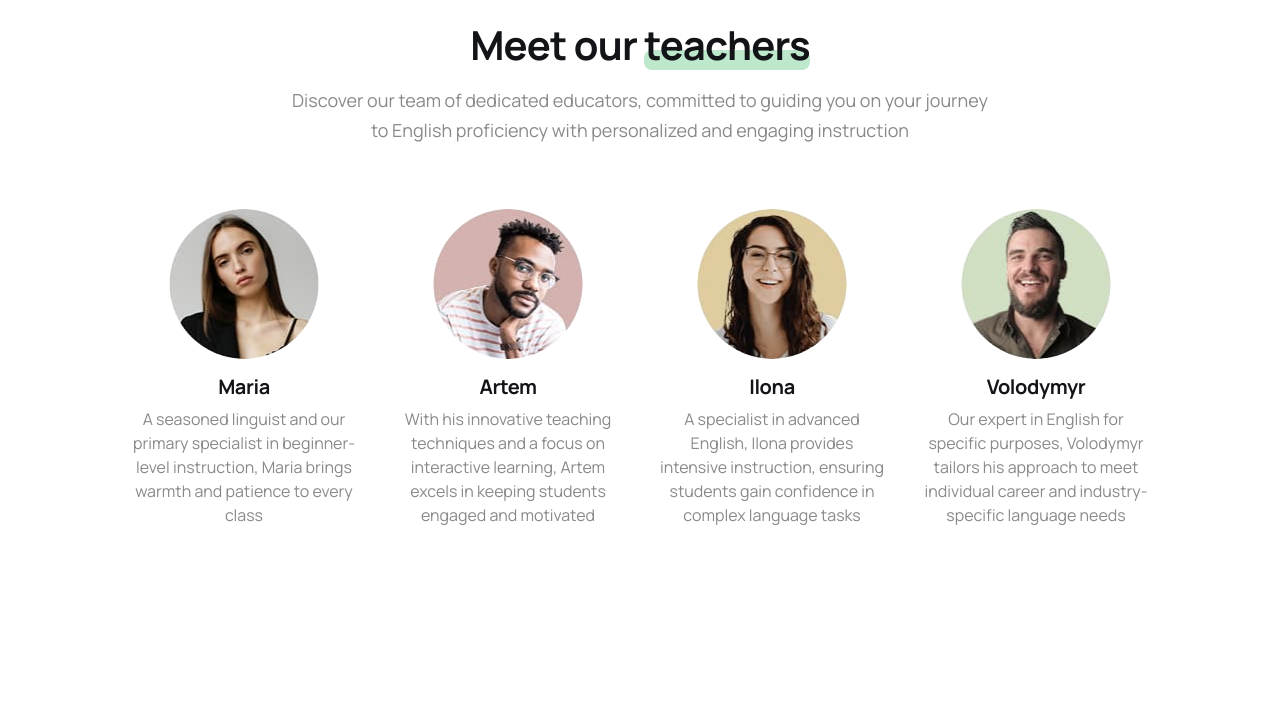
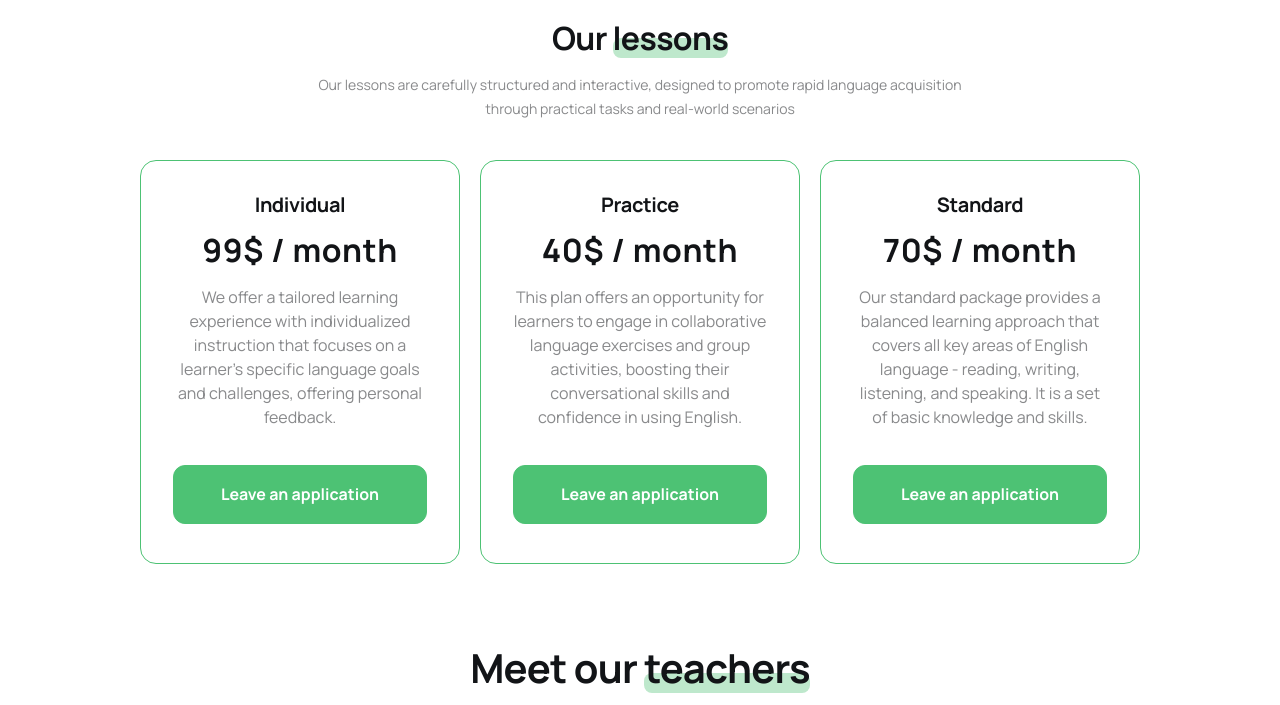
Before and after one commit to ma-nk/Project-Burning-Styles, a website built with Vite: page src/index.html in a window 1280 px wide. Shown: the part 63-768 px from the top of the page. Built offline with nearby package versions, Linux system fonts and the light colour scheme.

Commit message:
feat: our lessons

```diff
--- a/src/css/our-lessons.css
+++ b/src/css/our-lessons.css
@@ -1 +1,210 @@
 /* section css will be here */
+
+.primary-btn {
+    color: #FFF;
+    font-size: 14px;
+    font-weight: 700;
+    line-height: 1.71;
+
+    border: 1px solid #4DC274;
+    border-radius: 12px;
+    background: #4DC274;
+
+    width: 100%;
+    padding: 16px 63px;
+
+    @media only screen and (min-width: 768px) {
+        font-size: 16px;
+        line-height: 1.5;
+    }
+
+    @media only screen and (min-width: 1024px) {
+        font-weight: 700;
+        line-height: 1.55;
+        padding: 16px 39px;
+    }
+}
+
+.primary-btn:hover,
+.primary-btn:focus {
+    border-color: rgba(255, 255, 255, 0.40);
+}
+
+.lessons-section {
+    margin-bottom: 80px;
+    font-family: 'Manrope', sans-serif;
+    font-style: normal;
+    padding: 0 20px;
+}
+
+.lessons-container {
+    display: flex;
+    flex-direction: column;
+    align-items: center;
+    max-width: 335px;
+    margin: 0 auto;
+}
+
+.lessons-title {
+    font-weight: 700;
+    font-size: 32px;
+    line-height: 1.12;
+    letter-spacing: -0.02em;
+    text-align: center;
+    margin-bottom: 16px;
+    color: #121417;
+}
+
+.lessons-description {
+    font-weight: 400;
+    font-size: 14px;
+    line-height: 1.7;
+    text-align: center;
+    color: rgba(18, 20, 23, 0.5);
+    margin-bottom: 40px !important;
+
+    @media only screen and (min-width: 768px) {
+        width: 665px;
+    }
+}
+
+.lessons-cards {
+    display: grid;
+    place-self: center;
+    gap: 20px;
+
+    grid-template-columns: 1fr;
+
+@media only screen and (min-width: 768px) {
+        grid-template-columns: repeat(2, 1fr);
+
+        .lesson-card:nth-child(3) {
+            grid-column: 1;
+            grid-row: 2;
+        }
+    }
+
+    @media only screen and (min-width: 1024px) {
+        grid-template-columns: repeat(3, 1fr);
+
+            .lesson-card:nth-child(3) {
+                grid-column: 0;
+                grid-row: 1;
+            }
+    }
+}
+
+.lesson-card {
+    max-width: 336px;
+    width: 100%;
+    padding: 40px 20px;
+
+    border-radius: 16px;
+    border: 1px solid #4DC274;
+    background: #FFF;
+    text-align: center;
+    min-height: 404px;
+
+    transition: background-color 300ms cubic-bezier(0.075, 0.82, 0.165, 1);
+
+    @media only screen and (min-width: 768px) {
+        color: rgba(18, 20, 23, 0.50);
+        text-align: center;
+        font-size: 16px;
+        font-weight: 400;
+        line-height: 1.5;
+        padding: 32px 16px;
+    }
+
+    @media only screen and (min-width: 1024px) {
+        max-width: 320px;
+        padding: 32px;
+    }
+
+}
+
+.lesson-card:hover,
+.lesson-card:focus {
+    background-color: #4DC274;
+}
+
+.lesson-card:hover :is(h3, h4),
+.lesson-card:focus :is(h3, h4) {
+    color: rgba(255, 255, 255);
+}
+
+.lesson-card:hover :is(.primary-btn),
+.lesson-card:focus :is(.primary-btn) {
+    border-color: rgba(255, 255, 255, 0.40);
+}
+
+.lesson-card:hover .lesson-caption,
+.lesson-card:focus .lesson-caption {
+    color: rgba(255, 255, 255, 0.70);
+}
+
+.lesson-type {
+    color: #121417;
+    text-align: center;
+    font-size: 20px;
+    font-weight: 700;
+    line-height: 1.2;
+    letter-spacing: -0.02em;
+    margin-bottom: 16px;
+
+    transition: color 300ms cubic-bezier(0.075, 0.82, 0.165, 1);
+}
+
+.lesson-price {
+    color: #121417;
+    text-align: center;
+    font-family: Manrope;
+    font-size: 32px;
+    font-style: normal;
+    font-weight: 700;
+    line-height: 1.12;
+    letter-spacing: 0.02em;
+    margin-bottom: 40px;
+
+    transition: color 300ms cubic-bezier(0.075, 0.82, 0.165, 1);
+
+    @media only screen and (min-width: 768px) {
+         margin-bottom: 32px;
+
+    }
+
+    @media only screen and (min-width: 1024px) {
+        margin-bottom: 16px;
+
+    }
+}
+
+.lesson-caption {
+    color: rgba(18, 20, 23, 0.50);
+    max-width: 100%;
+    text-align: center;
+    font-size: 14px;
+    font-weight: 400;
+    line-height: 1.71;
+    margin-bottom: 20px;
+
+    width: 295px;
+    height: 132px;
+
+    transition: color 300ms cubic-bezier(0.075, 0.82, 0.165, 1);
+
+    @media only screen and (min-width: 768px) {
+      width: 304px;
+      height: 132px;
+
+      font-size: 16px;
+      font-weight: 400;
+      line-height: 1.5;
+      margin-bottom: 32px;
+    }
+
+    @media only screen and (min-width: 1024px) {
+        width: 255px;
+        height: 148px;
+    }
+}
--- a/src/partials/our-lessons.html
+++ b/src/partials/our-lessons.html
@@ -1,3 +1,50 @@
-<section class="">
-  <div class="container"></div>
+<section class="lessons-section">
+  <div class="lessons-container">
+    <h2 class="lessons-title">
+      Our
+      <span class="teachers_title-span"
+        >lessons
+        <div class="teachers_title-underline"></div
+      ></span>
+    </h2>
+    <p class="lessons-description">
+      Our lessons are carefully structured and interactive, designed to promote
+      rapid language acquisition through practical tasks and real-world
+      scenarios
+    </p>
+  </div>
+  <div class="lessons-cards">
+    <div class="lesson-card">
+      <h3 class="lesson-type">Practice</h3>
+      <h4 class="lesson-price">40$ / month</h4>
+      <p class="lesson-caption">
+        This plan offers an opportunity for learners to engage in collaborative
+        language exercises and group activities, boosting their conversational
+        skills and confidence in using English.
+      </p>
+      <button class="primary-btn" type="button">Leave an application</button>
+    </div>
+
+    <div class="lesson-card">
+      <h3 class="lesson-type">Standard</h3>
+      <h4 class="lesson-price">70$ / month</h4>
+      <p class="lesson-caption">
+        Our standard package provides a balanced learning approach that covers
+        all key areas of English language - reading, writing, listening, and
+        speaking. It is a set of basic knowledge and skills.
+      </p>
+      <button class="primary-btn" type="button">Leave an application</button>
+    </div>
+
+    <div class="lesson-card">
+      <h3 class="lesson-type">Individual</h3>
+      <h4 class="lesson-price">99$ / month</h4>
+      <p class="lesson-caption">
+        We offer a tailored learning experience with individualized instruction
+        that focuses on a learner's specific language goals and challenges,
+        offering personal feedback.
+      </p>
+      <button class="primary-btn" type="button">Leave an application</button>
+    </div>
+  </div>
 </section>
```
